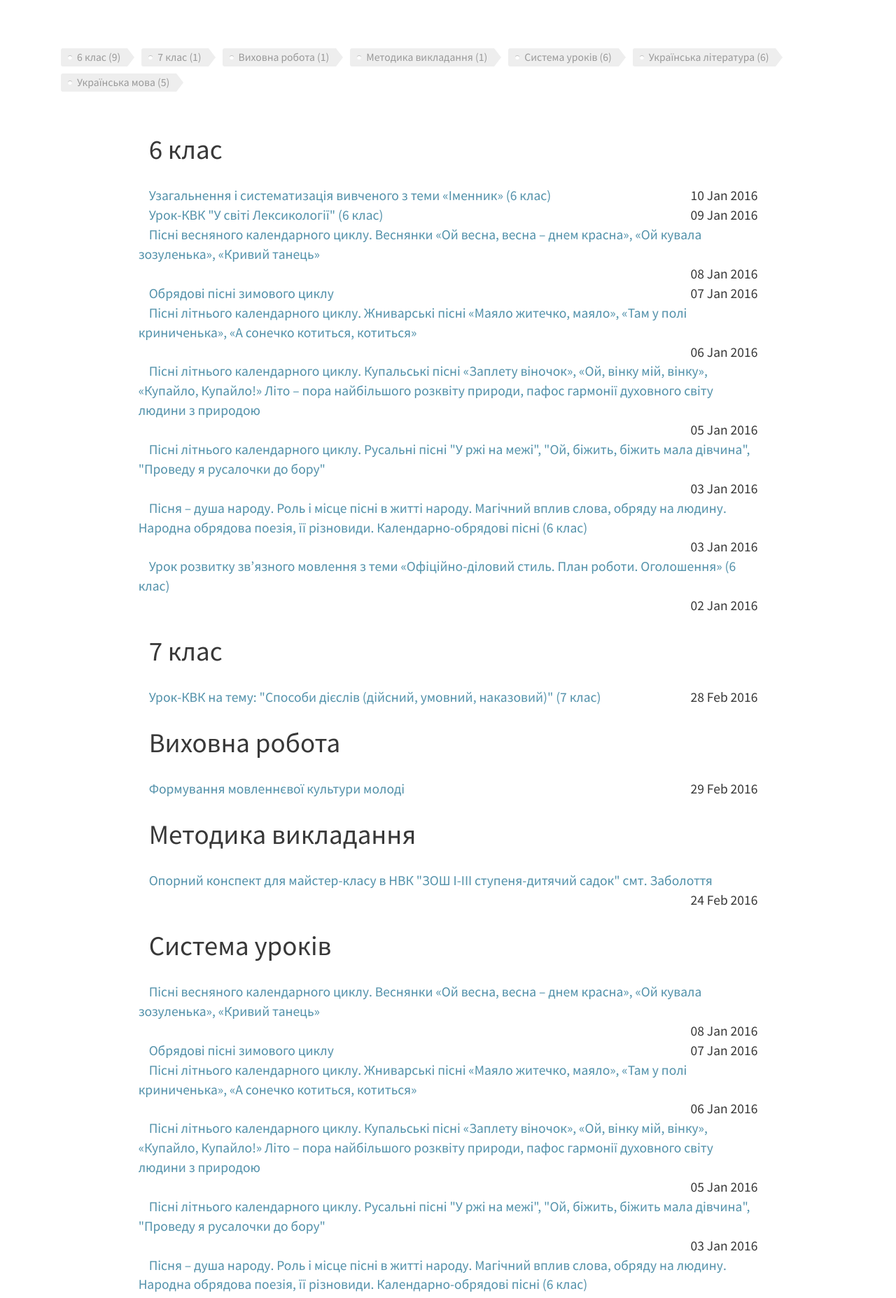
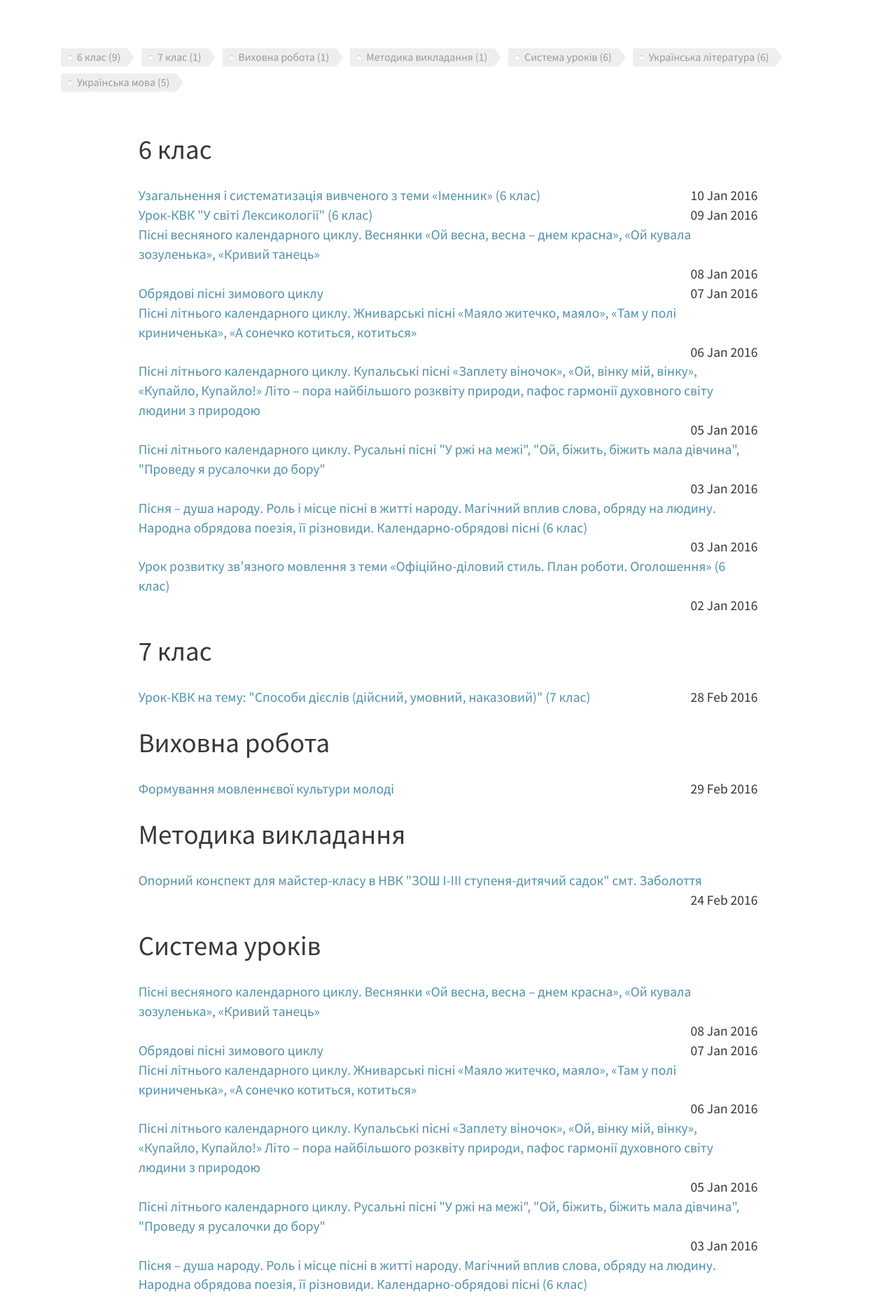
Before and after one commit to tetyanashevchuk/tetyanashevchuk.github.io, a Jekyll site: the page built from tags.html, in a window 1280 px wide. Shown: the part 454-2309 px from the top of the page at 70% size. Built offline with Jekyll 4.4.1, drawn with Linux system fonts in a browser that asks for light colours; nearby versions of some CDN libraries.

Commit message:
intent change

```diff
--- a/css/specific.css
+++ b/css/specific.css
@@ -34,6 +34,13 @@
   display: inline-block;
   /*background-size: $feature-image-size;*/
   border-bottom: 1px solid rgba(0, 0, 0, 0.1);
+}
+
+.post-teaser p {
+  text-indent: 15px;
+}
+
+.post-teaser li {
   text-indent: 15px;
 }
 
```
